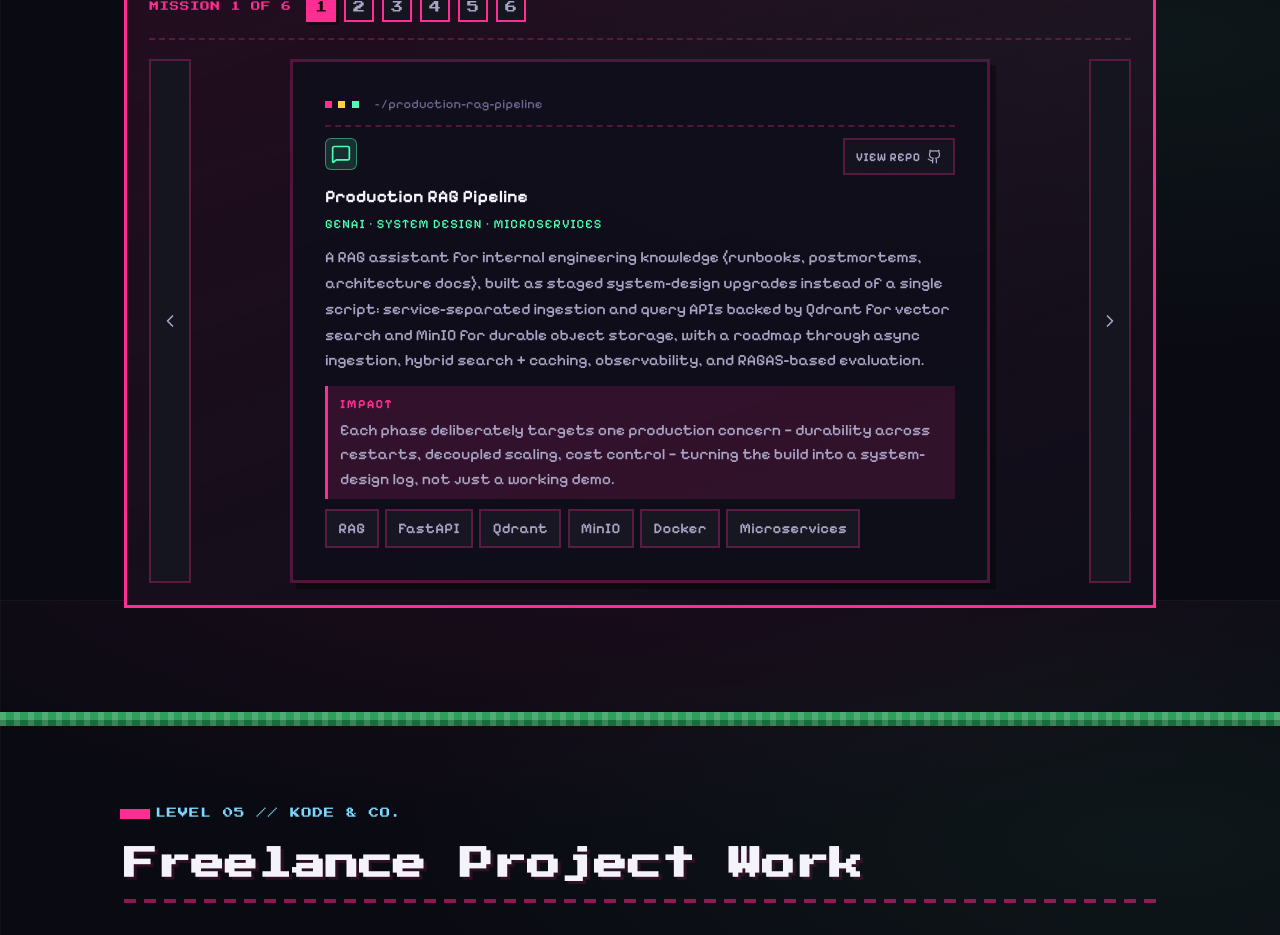
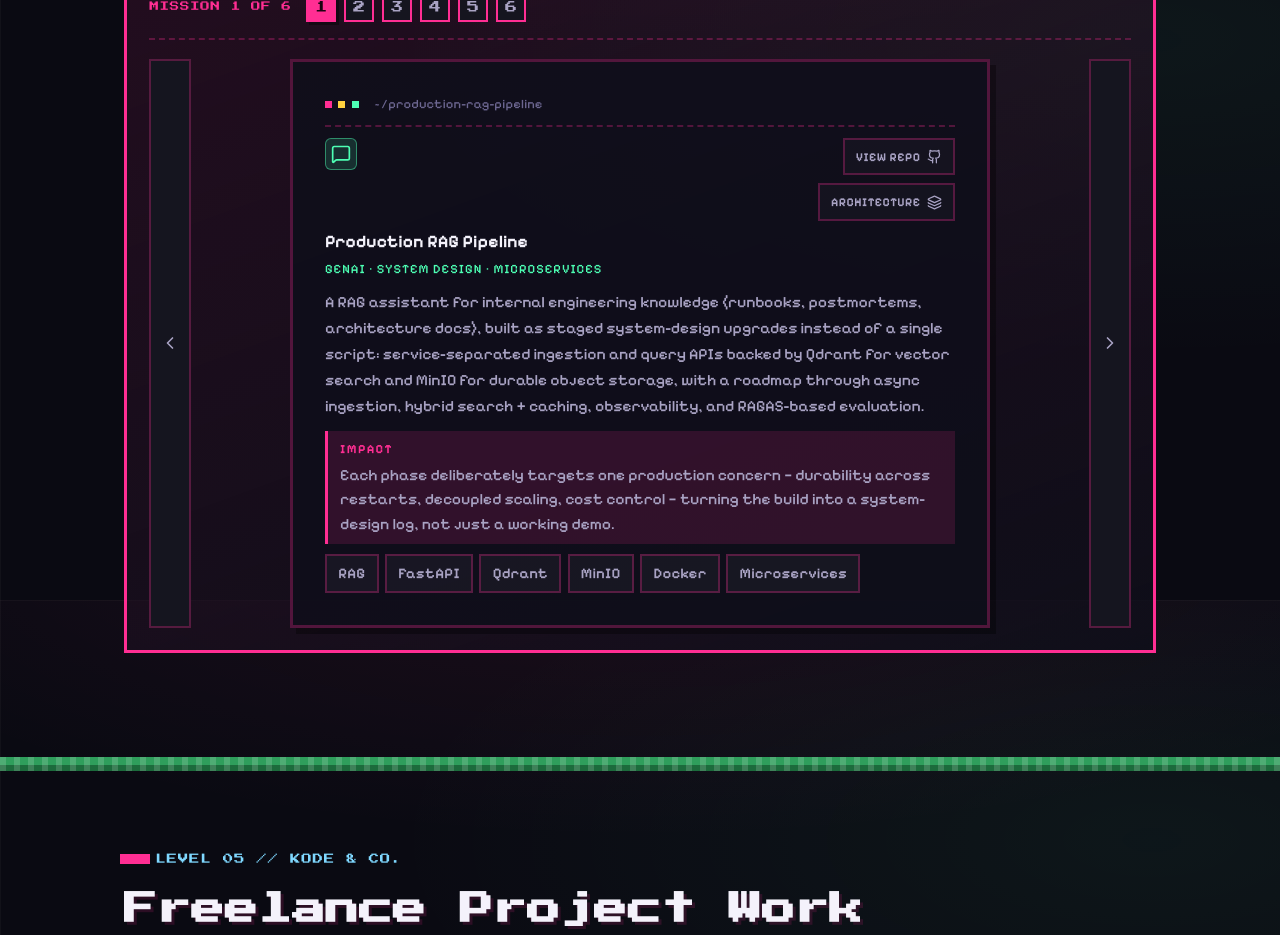
Before and after one commit to maanvi21/Portfolioo, a React (Vite) app: page / in a window 1280 px wide. Shown: the part 5000-5935 px from the top of the page. Built offline with nearby package versions, Linux system fonts and the light colour scheme.

Commit message:
Add Architecture button to Production RAG Pipeline project card
Links to the new ARCHITECTURE.md deep-dive in the repo, stacked below
the View Repo button. project-actions moved to a column layout so
future per-project action buttons stack cleanly by default.

```diff
--- a/src/components/Projects.css
+++ b/src/components/Projects.css
@@ -215,6 +215,8 @@
 
 .project-actions {
   display: flex;
+  flex-direction: column;
+  align-items: flex-end;
   gap: 0.5rem;
 }
 
--- a/src/components/Projects.jsx
+++ b/src/components/Projects.jsx
@@ -1,5 +1,5 @@
 import { useState } from 'react';
-import { MessageSquare, TrendingUp, Settings2, FileSearch, Stethoscope, Bot, ExternalLink, ArrowRight, ChevronLeft, ChevronRight } from 'lucide-react';
+import { MessageSquare, TrendingUp, Settings2, FileSearch, Stethoscope, Bot, ExternalLink, ArrowRight, ChevronLeft, ChevronRight, Layers } from 'lucide-react';
 import { GithubIcon } from './Icons';
 import { PixelIcon } from './PixelArt';
 import AnimatedSection from './AnimatedSection';
@@ -15,6 +15,7 @@ const projects = [
     impact: 'Each phase deliberately targets one production concern — durability across restarts, decoupled scaling, cost control — turning the build into a system-design log, not just a working demo.',
     tech: ['RAG', 'FastAPI', 'Qdrant', 'MinIO', 'Docker', 'Microservices'],
     github: 'https://github.com/maanvi21/production-rag-pipeline',
+    architecture: 'https://github.com/maanvi21/production-rag-pipeline/blob/main/ARCHITECTURE.md',
   },
   {
     Icon: TrendingUp,
@@ -153,6 +154,12 @@ const Projects = () => {
                     <ExternalLink size={15} />
                   </a>
                 )}
+                {p.architecture && (
+                  <a href={p.architecture} target="_blank" rel="noreferrer" className="project-action" title="Architecture">
+                    <span className="action-label">Architecture</span>
+                    <Layers size={15} />
+                  </a>
+                )}
               </div>
             </div>
 
```
